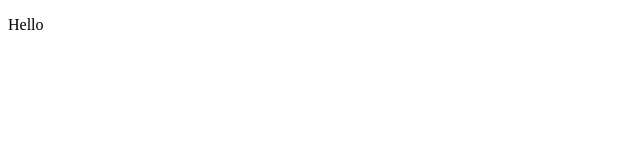
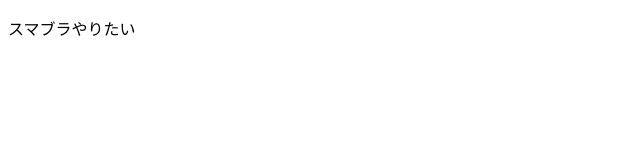
Before and after one commit to limea/php-practice, a plain HTML site: page index.html in a window 1280 px wide. Shown: the whole page, without its empty margins (0-640 px from the left). Drawn offline with Linux system fonts and the light colour scheme.

Commit message:
change index.html

```diff
--- a/index.html
+++ b/index.html
@@ -5,6 +5,6 @@
             <title>index.html</title>
     </head>
     <body>
-        <p>Hello</p>
+        <p>スマブラやりたい</p>
     </body>
 </html>
```
Also changed, not shown: .c9/metadata/workspace/index.html, 1 other file.
